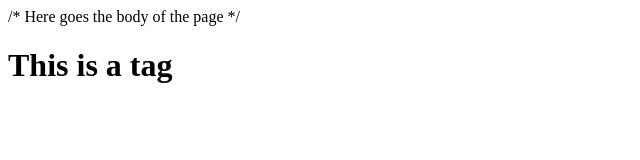
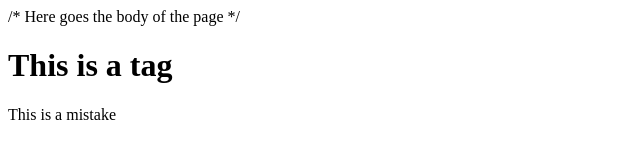
Before and after one commit to Naylin15/Screenshots, a plain HTML site: page index.html in a window 1280 px wide. Shown: the full height of the page, 0-640 px from the left. Drawn offline with Linux system fonts and the light colour scheme.

Commit message:
Mistake 2

```diff
--- a/index.html
+++ b/index.html
@@ -13,7 +13,7 @@
 
      <h1>This is a tag</h1>
 
-
+This is a mistake
 
 </body>
 
```
